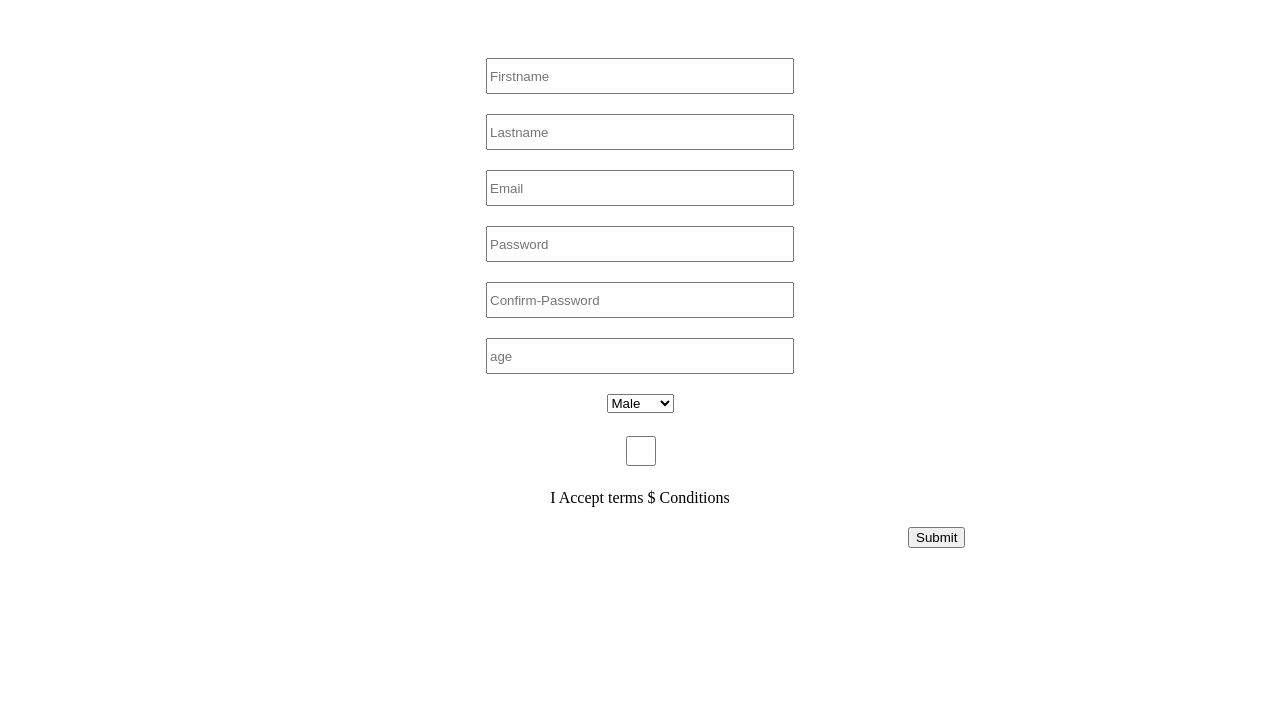
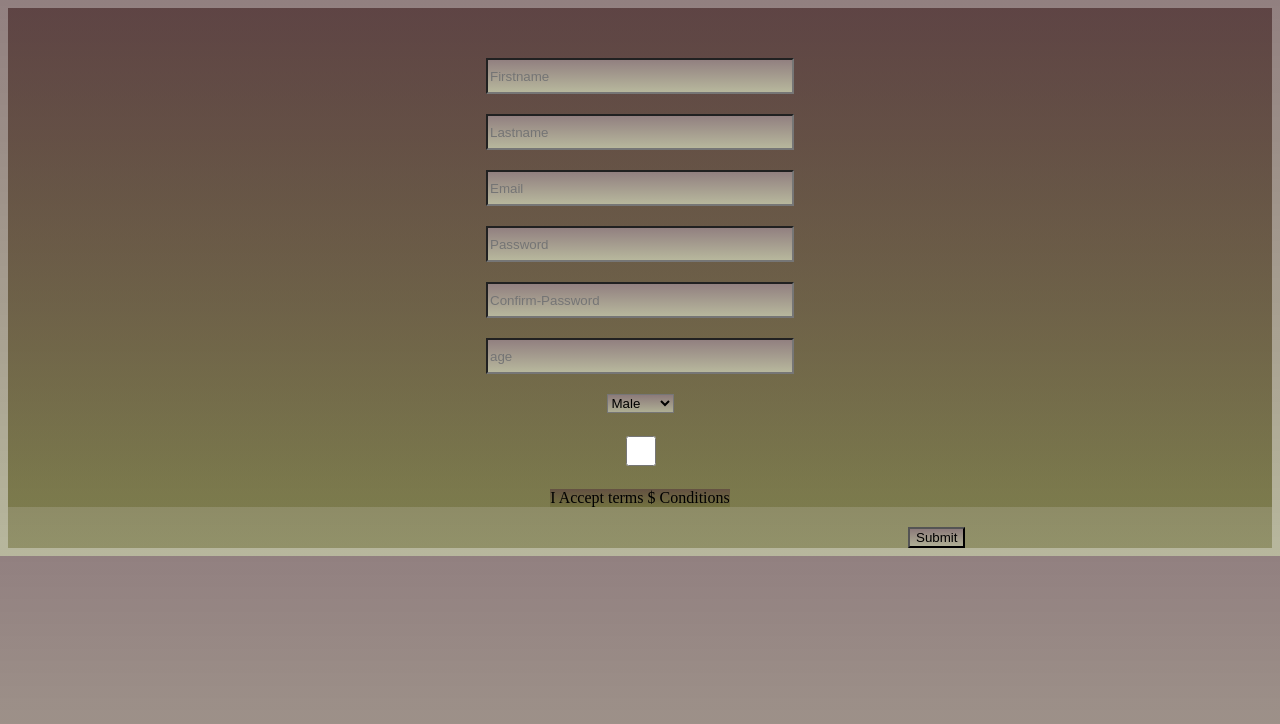
Before and after one commit to Omkarsubedi123/Simple_Form_Submission, a plain HTML site: page index.html in a window 1280 px wide. Drawn offline with Linux system fonts and the light colour scheme.

Commit message:
Completed

```diff
--- a/index.css
+++ b/index.css
@@ -1,14 +1,14 @@
-.body {
-  /* width: 100%; */
-  display: flex;
-  justify-content: center;
+* {
+  background-image: linear-gradient(
+    to bottom,
+    rgba(87, 60, 60, 0.651),
+    rgba(104, 104, 48, 0.473)
+  );
 }
 .Form {
   padding-top: 50px;
   display: flex;
   flex-direction: column;
-  /* width: 600px; */
-  /* justify-content: center; */
   align-items: center;
   gap: 20px;
 }
```
